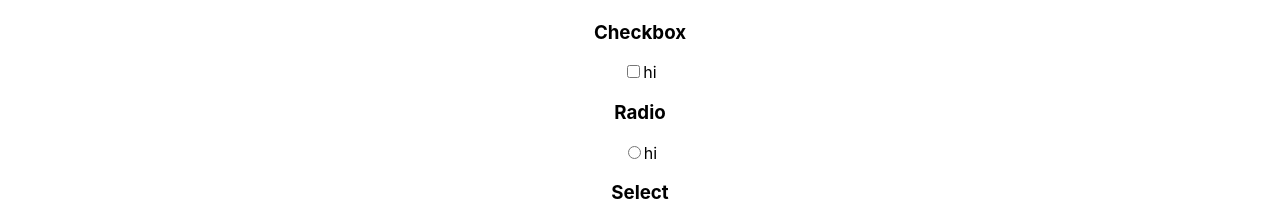
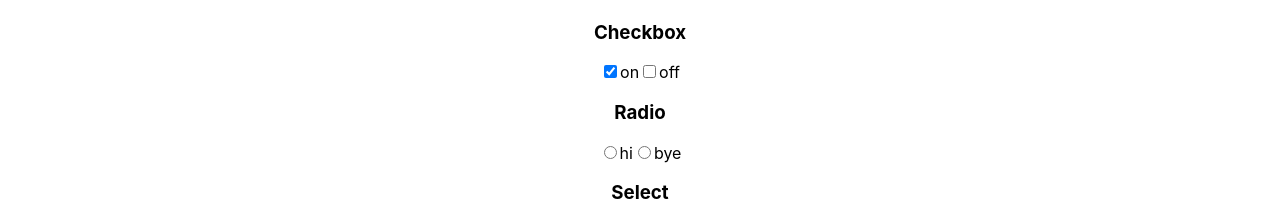
Before and after one commit to kikilagou/react-blox, a React (Create React App) app: page / in a window 1280 px wide. Shown: the part 452-661 px from the top of the page. Built offline with nearby package versions, Linux system fonts and the light colour scheme.

Commit message:
checkbox checked capability added

```diff
--- a/src/App.jsx
+++ b/src/App.jsx
@@ -44,11 +44,15 @@ class App extends React.Component {
         <h3>Text</h3>
         <PlainText>this is text</PlainText>
         <h3>Checkbox</h3>
+        <Checkbox checked />
+        on
         <Checkbox />
-        hi
+        off
         <h3>Radio</h3>
         <Radio />
         hi
+        <Radio />
+        bye
         <h3>Select</h3>
         <Select>
           <SelectOption value="one">one</SelectOption>
--- a/src/components/atoms/Checkbox/Checkbox.jsx
+++ b/src/components/atoms/Checkbox/Checkbox.jsx
@@ -1,6 +1,13 @@
 import React from "react";
 import { CheckboxWrapper } from "./Checkbox.style";
 
-export default ({ name, value }) => {
-  return <CheckboxWrapper type="checkbox" name={name} value={value} />;
+export default ({ name, value, checked }) => {
+  return (
+    <CheckboxWrapper
+      type="checkbox"
+      name={name}
+      value={value}
+      checked={checked}
+    />
+  );
 };
```
